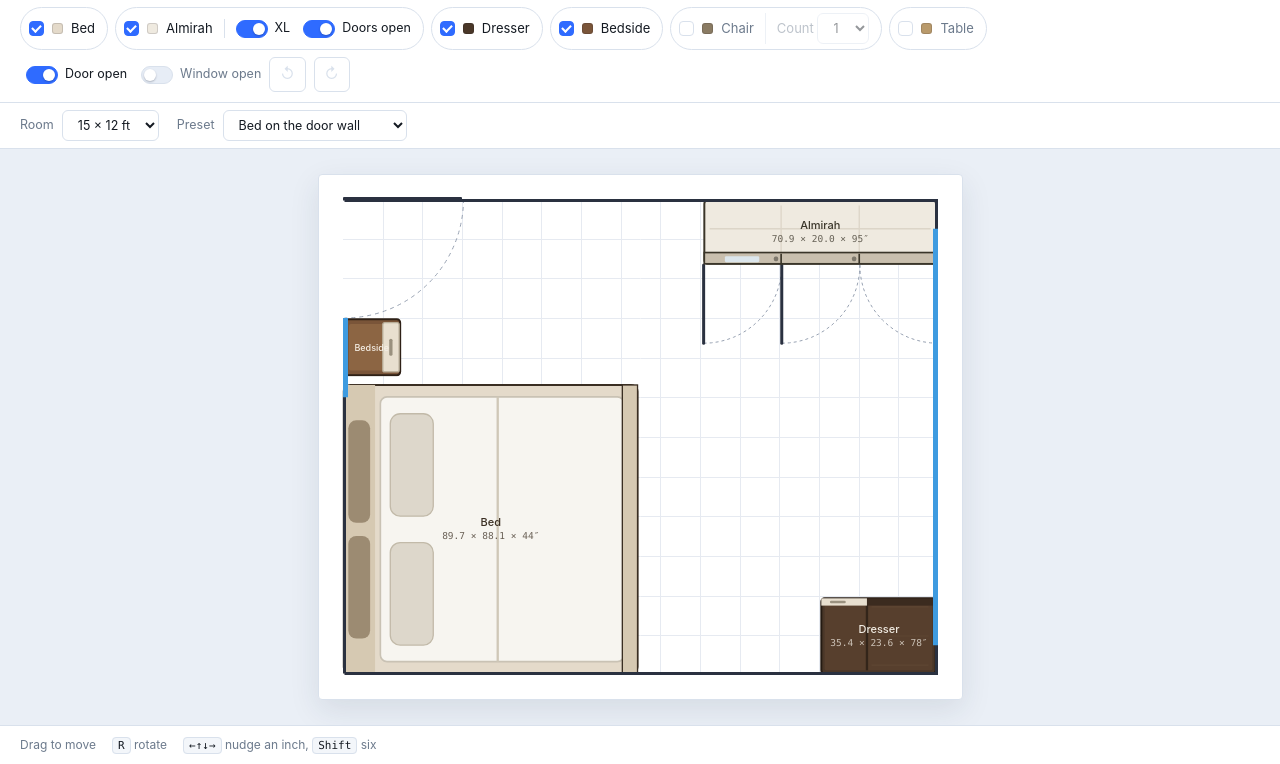
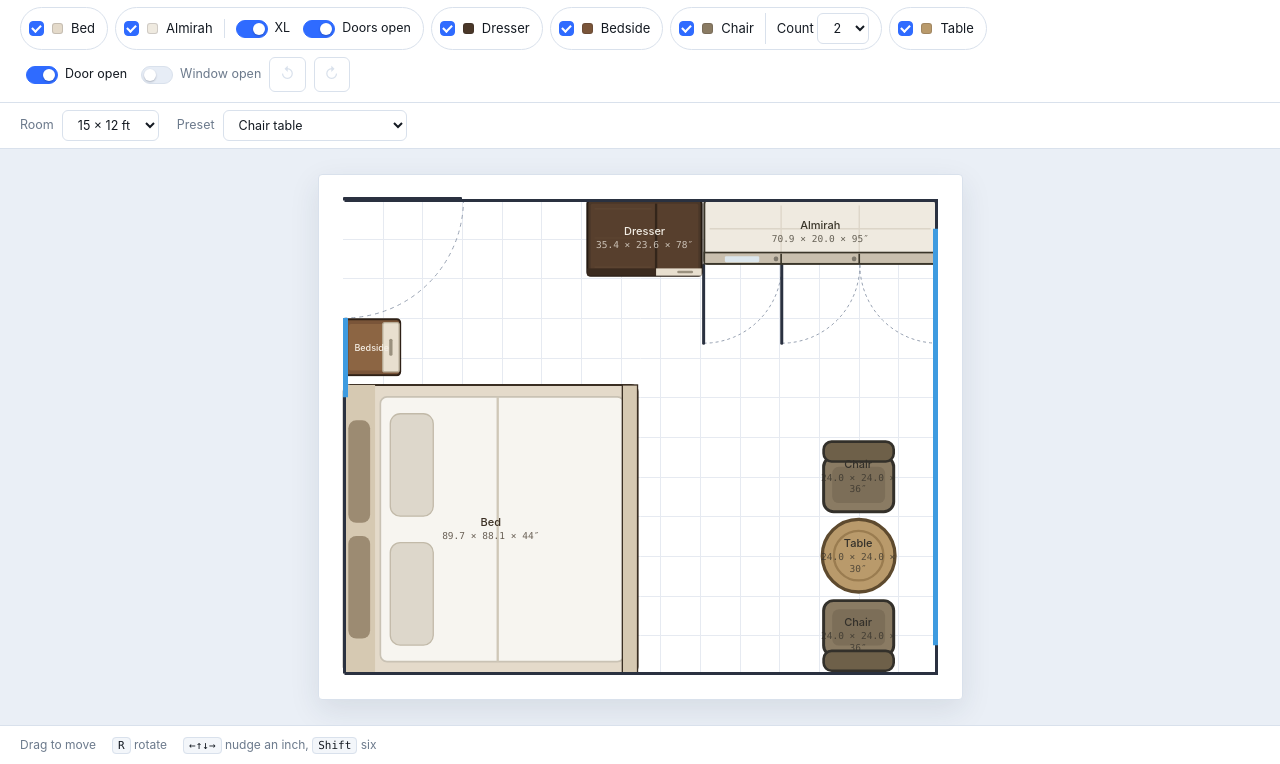
Before and after one commit to asif-agent/room-layout, a plain HTML site: page index.html in a window 1280 px wide. Shown: the part 36-800 px from the top of the page. Drawn offline with Linux system fonts and the light colour scheme.

Commit message:
Add "Chair table" preset (first in the list, default on load)
Same bed/bedside/dresser/almirah as "Storage on one wall", plus two
chairs and a round table stacked against the right wall (chairs facing
the table). This is the one preset that places the chair/table pieces;
the others still leave them off. apply() now also syncs the Chair
"Count" dropdown to whether the second chair is on.

Co-Authored-By: Claude Sonnet 5 <noreply@anthropic.com>
Claude-Session: https://claude.ai/code/session_01NDRmjRD24RuH4cTCZozb1L

```diff
--- a/index.html
+++ b/index.html
@@ -151,9 +151,12 @@ const DIRS = [[0,1],[-1,0],[0,-1],[1,0]];
 // Preset x can be a number (from the left wall) or w => … (computed from the
 // current room width) so wall-hugging pieces stay flush at any room size.
 const ALM_W = ALMIRAHS.xl.w, DRS_W = 35.4;
+// "Storage on one wall" base, shared by the chair-table preset.
+const WALL_STORAGE = {bed:[0,55.9,270], almirah:[w=>w-ALM_W,0,0], dresser:[w=>w-ALM_W-DRS_W,0,0], bedside:[0,36,270]};
 const PRESETS = {
+  chairtable: {...WALL_STORAGE, chair:[w=>w-36,72,0], table:[w=>w-36,96,0], chair2:[w=>w-36,120,180]},
   split:    {bed:[17.7,54.3,180], almirah:[w=>w-ALM_W,0,0], dresser:[105.9,120.4,180],      bedside:[0,126.3,180]},
-  together: {bed:[0,55.9,270],    almirah:[w=>w-ALM_W,0,0], dresser:[w=>w-ALM_W-DRS_W,0,0], bedside:[0,36,270]},
+  together: {...WALL_STORAGE},
   facing:   {bed:[0,55.9,270],    almirah:[w=>w-ALM_W,0,0], dresser:[w=>w-DRS_W,120.4,180],  bedside:[0,36,270]},
   clear:    {bed:[40,40,0],       almirah:[40,0,0],         dresser:[120,0,0],               bedside:[0,0,270]}
 };
@@ -582,6 +585,7 @@ function apply(snap){
     xlBox.dispatchEvent(new Event('change'));
   }
   DEFS.forEach(d => Object.assign(state[d.id], snap.pieces[d.id]));
+  document.getElementById('chairCount').value = state.chair2.on ? '2' : '1';
   selected = null;
   render();
 }
@@ -596,7 +600,7 @@ function fromPreset(p, key){
   return {doorY:0, xl:true, pieces};
 }
 
-[['facing','Bed on the door wall'],['split','Dresser on the bed wall'],
+[['chairtable','Chair table'],['facing','Bed on the door wall'],['split','Dresser on the bed wall'],
  ['together','Storage on one wall'],['clear','Empty floor']]
   .forEach(([v,t]) => presetSel.appendChild(new Option(t, 'preset:'+v)));
 
@@ -627,7 +631,7 @@ function resize(){
 }
 new ResizeObserver(resize).observe(area);
 addEventListener('resize', resize);
-apply(fromPreset(PRESETS.facing, 'facing'));
+apply(fromPreset(PRESETS.chairtable, 'chairtable'));
 resize();
 </script>
 </body>
```
